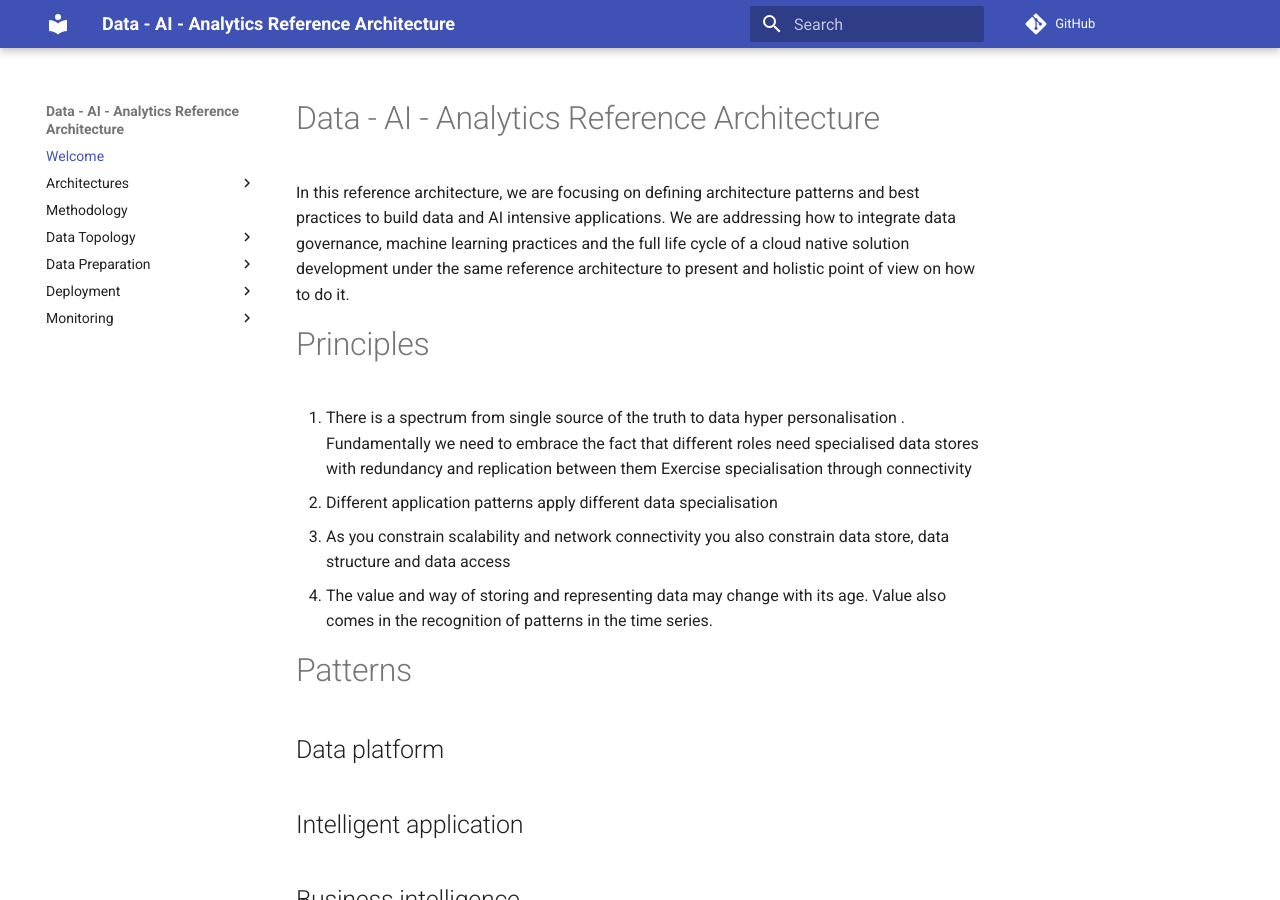
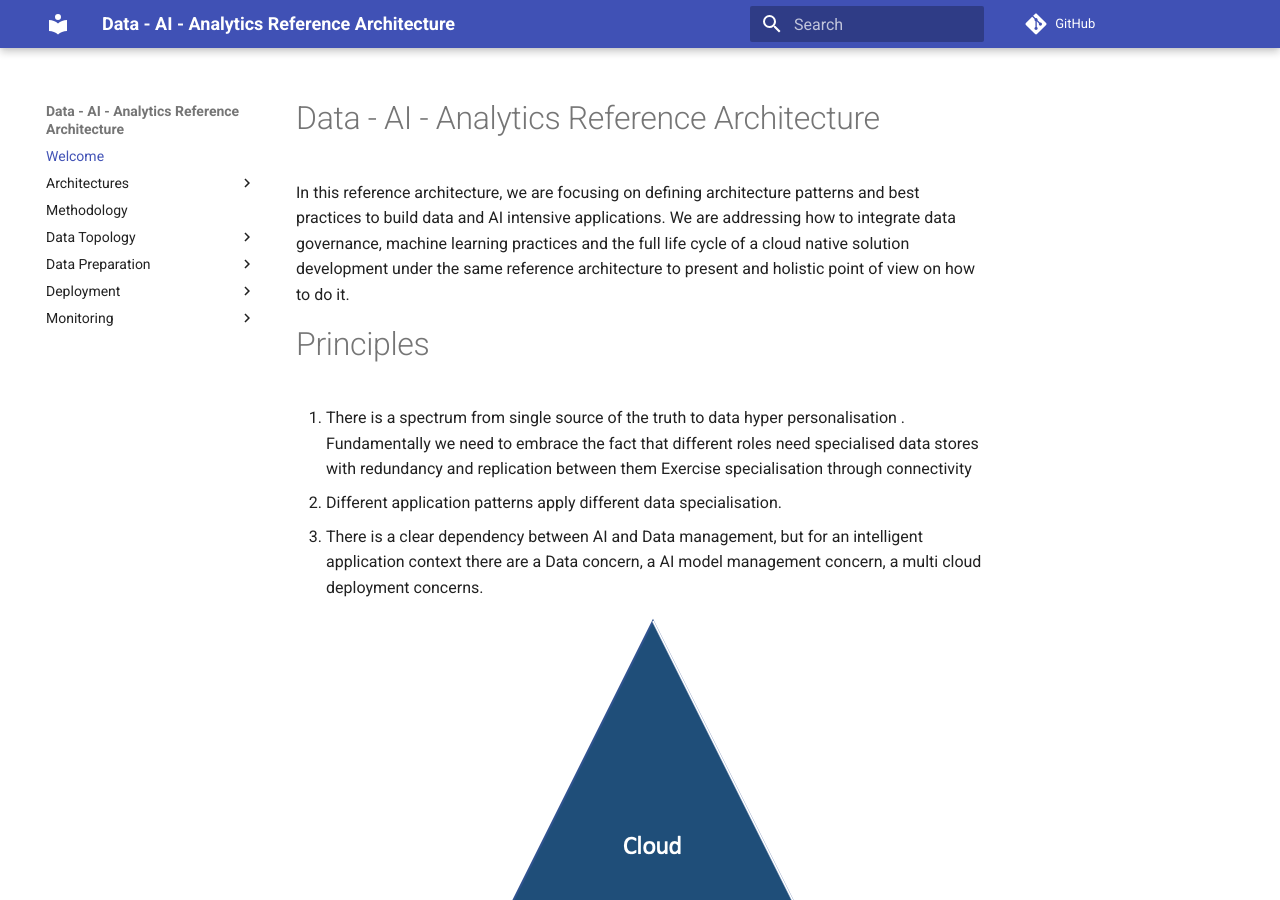
Before and after one commit to ibm-cloud-architecture/refarch-data-ai-analytics, an MkDocs documentation site: the page built from docs/index.md, in a window 1280 px wide and 900 px high. Built offline with MkDocs 1.6.1 and Material for MkDocs 9.7.7, drawn with Linux system fonts in a browser that asks for light colours; comment, search, counter and statistics services are not loaded.

Commit message:
Add diagrams

```diff
--- a/docs/index.md
+++ b/docs/index.md
@@ -5,7 +5,10 @@ In this reference architecture, we are focusing on defining architecture pattern
 # Principles
 
 1. There is a spectrum from single source of the truth to data hyper personalisation . Fundamentally we need to embrace the fact that different roles need specialised data stores with redundancy and replication between them Exercise specialisation through connectivity
-2. Different application patterns apply different data specialisation
+2. Different application patterns apply different data specialisation.
+1. There is a clear dependency between AI and Data management, but for an intelligent application context there are a Data concern, a AI model management concern, a multi cloud deployment concerns.
+  ![](d1.png)
+
 3. As you constrain scalability and network connectivity you also constrain data store, data structure and data access
 4. The value and way of storing and representing data may change with its age. Value also comes in the recognition of patterns in the time series.
 
```
Also changed, not shown: docs/d1.png (added).
